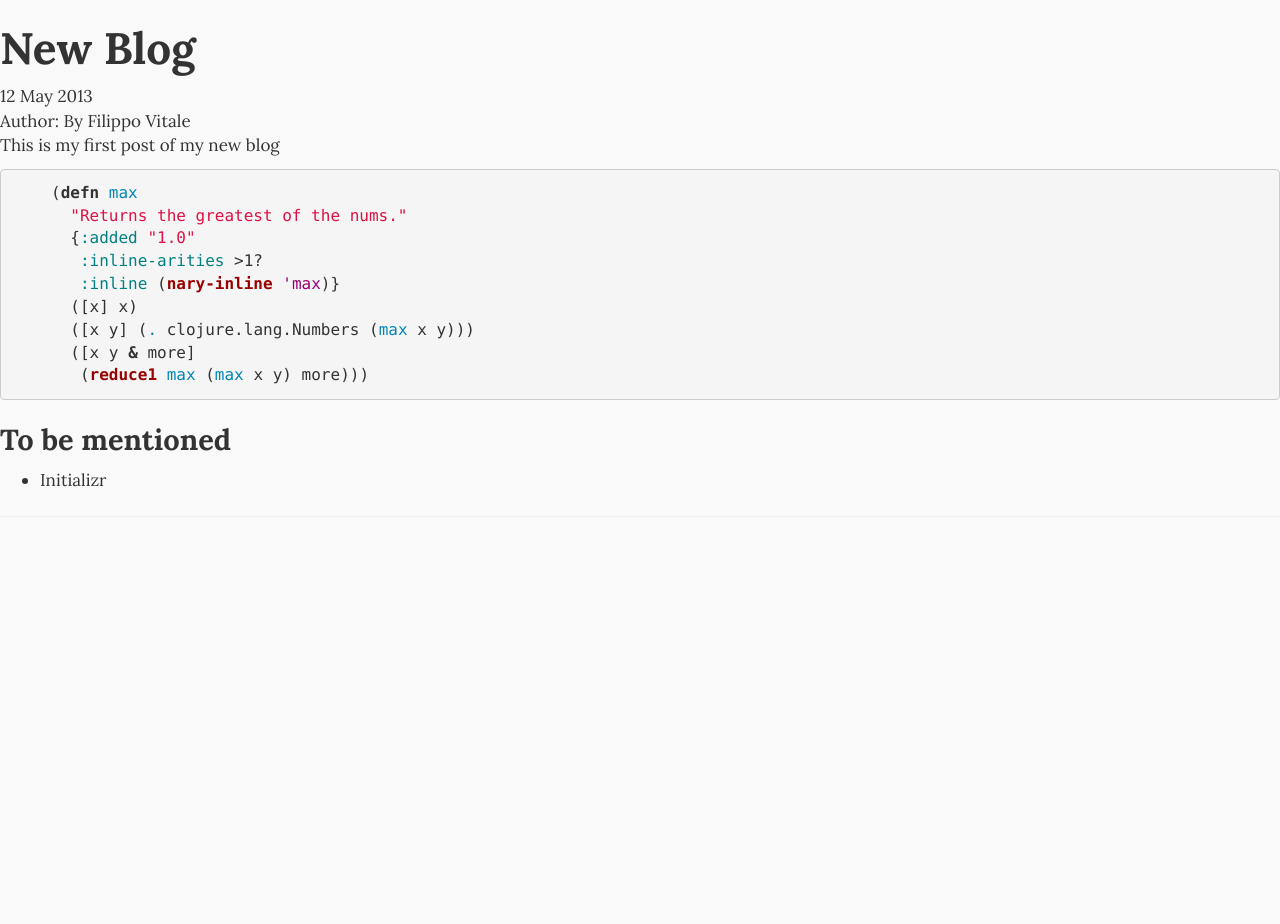
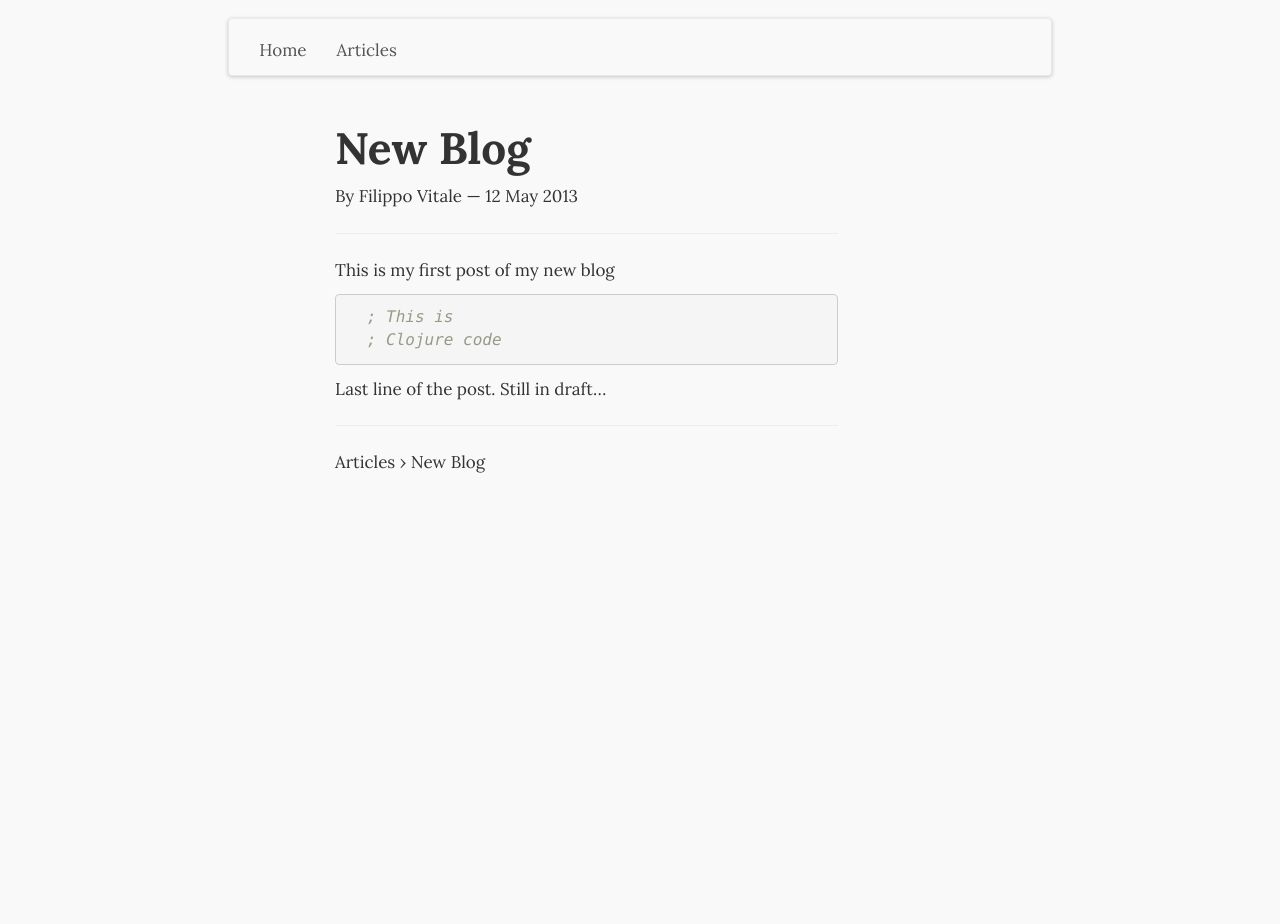
Before and after one commit to filippovitale/filippovitale.github.io, a Jekyll site: the page built from _posts/2013-05-12-new-blog.md, in a window 1280 px wide. Built offline with Jekyll 4.4.1, drawn with Linux system fonts in a browser that asks for light colours; comment, search, counter and statistics services are not loaded; after the commit the page ends 900 px from its top, so only the background shows below that.

Commit message:
wip on post layout

```diff
--- a/_config.yml
+++ b/_config.yml
@@ -1,6 +1,6 @@
 url: http://filippovitale.it
 title: Morning comes too early and nighttime falls too late
-subtitle: TODO subtitle
+subtitle: Reincarnation of my old blog
 pygments: true
 
 author :
--- a/_layouts/post.html
+++ b/_layouts/post.html
@@ -1,28 +1,46 @@
 ---
 layout: default
 ---
-<article>
+
+<div style="padding-top: 18px;">
+  <div class="col-lg-offset-2 col-lg-8 col-xs-12">
+    {% include navigation.html %}
+  </div>
+</div>
+
+<article class="col-lg-offset-3 col-lg-5 col-md-offset-2 col-md-8 col-xs-12">
 
   <header>
     <h1>
       <a href="{{ page.url }}" rel="bookmark" title="{{ page.title }}">{{ page.title }}</a>
     </h1>
-    <time datetime="{{ page.date | date:'%F' }}" pubdate>{{ page.date | date:'%e %b %Y' }}</time>
-    <div class="g-plusone" data-size="small"></div>
-    <!--{{ page.date | date_to_string }} -->
-    <div>Author: <a href="https://plus.google.com/113126618814932185508?rel=author" rel="author">By {{ site.author.name }}</a></div>
+
+    <div>
+      <a href="https://plus.google.com/113126618814932185508?rel=author" rel="author">By {{ site.author.name }}</a> —
+      <time datetime="{{ page.date | date:'%F' }}" pubdate>{{ page.date | date:'%e %b %Y' }}</time>
+    </div>
   </header>
 
+  <hr/>
   {{ content }}
+  <hr/>
 
-  <hr/>
-  <!--<div style="width: 100%; text-align: center; display: block;">-->
-  <div class="">
+  <nav>
+    <a href="/article" rel="index up">Articles</a> ›
+    <a href="{{ page.url }}">{{ page.title }}</a>
+  </nav>
+
+  <div id="social" class="text-right">
+    <div class="g-plusone" data-size="small"></div>
+  </div>
+
+  <div style="width: 100%; padding: 20px; display: block;" class="text-center">
     <div class="g-comments"
          data-href="{{ site.url }}{{ page.url }}"
-         data-width="400"
+         data-width="600"
          data-first_party_property="BLOGGER"
          data-view_type="FILTERED_POSTMOD">
     </div>
   </div>
+
 </article>
--- a/_posts/2013-05-12-new-blog.md
+++ b/_posts/2013-05-12-new-blog.md
@@ -1,20 +1,13 @@
 ---
 layout: post
 category : personal
+description: Filippo Vitale Homepage
 ---
 This is my first post of my new blog
 
 {% highlight clojure %}
-    (defn max
-      "Returns the greatest of the nums."
-      {:added "1.0"
-       :inline-arities >1?
-       :inline (nary-inline 'max)}
-      ([x] x)
-      ([x y] (. clojure.lang.Numbers (max x y)))
-      ([x y & more]
-       (reduce1 max (max x y) more)))
+  ; This is
+  ; Clojure code
 {% endhighlight %}
 
-### To be mentioned
-* [Initializr](http://www.initializr.com/)
+Last line of the post. Still in draft...
--- a/_waste/Scripts.js
+++ /dev/null
@@ -1,6 +0,0 @@
-
-$( document ).ready(function() {
-    var src = $('.page-image').attr('src');
-    $("#home-background").backstretch(src);
-    $("#Side").backstretch(src);
-});
--- a/article/index.html
+++ b/article/index.html
@@ -3,7 +3,7 @@ layout: default
 title: Articles
 description: Articles by Filippo Vitale
 ---
-<div id="home">
+<div id="article">
 
   <div class="col-lg-offset-2 col-lg-8 col-xs-12">
     {% include navigation.html %}
```
Also changed, not shown: index.html (+3 -5 lines).
